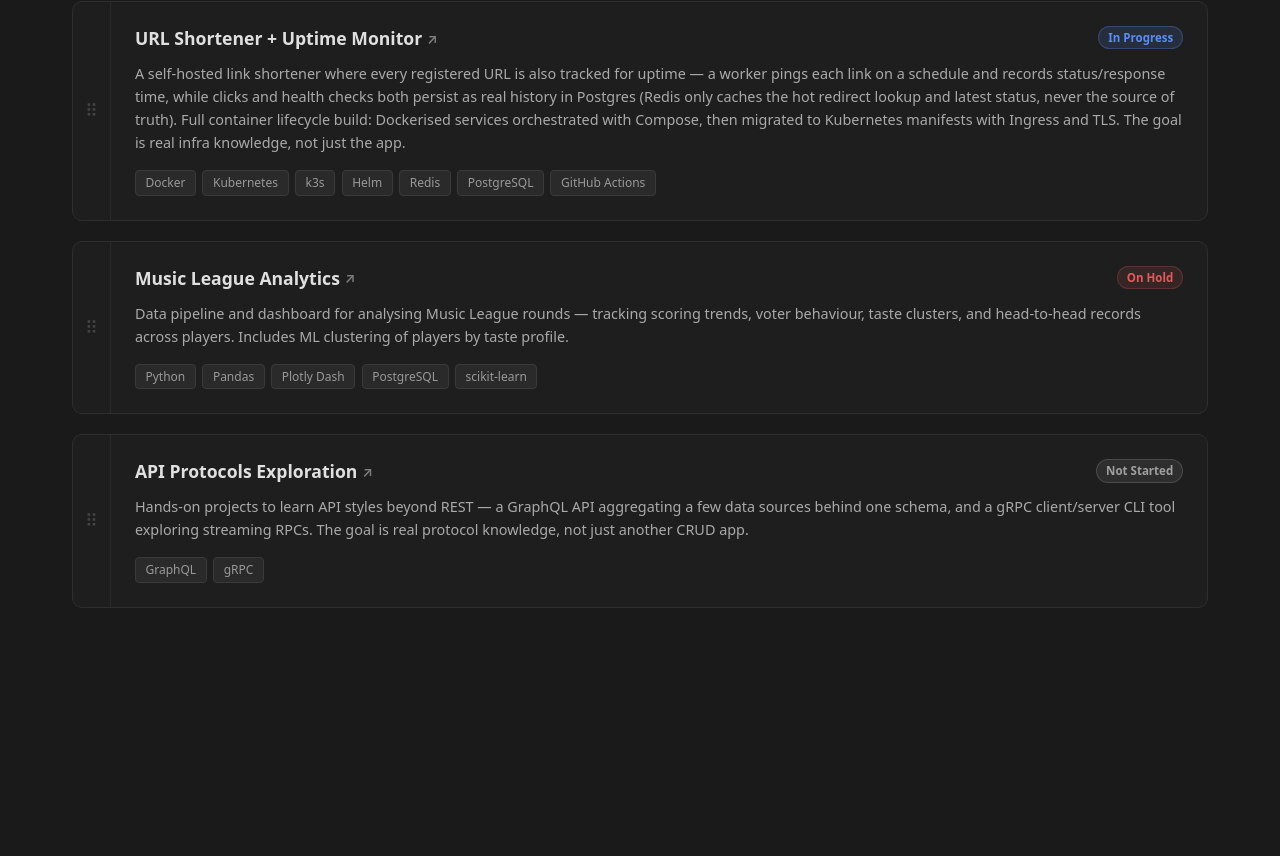
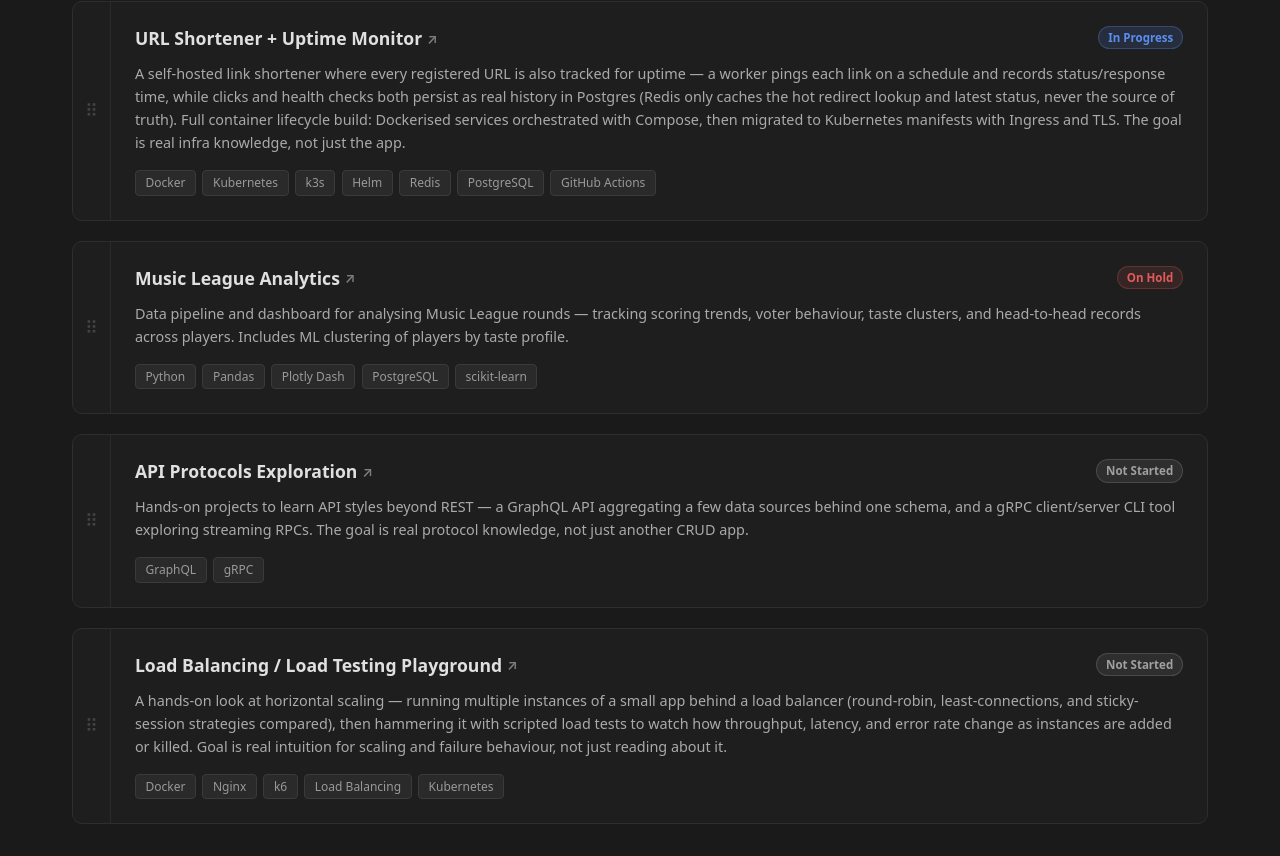
Before and after one commit to khylecalimlim/personal_website, an Angular app in the folder my-website-Angular/: page /projects in a window 1280 px wide. Shown: the part 599-1455 px from the top of the page. Before the commit the page ends 1239 px from the top, so only its background shows below. Built offline with nearby package versions, Linux system fonts and the light colour scheme; a web font is replaced by a local one.

Commit message:
Add Load Balancing / Load Testing Playground project card

```diff
--- a/my-website-Angular/src/app/projects/projects.component.ts
+++ b/my-website-Angular/src/app/projects/projects.component.ts
@@ -63,6 +63,14 @@ export class ProjectsComponent implements OnInit {
       statusLabel: 'Not Started',
       description: 'Hands-on projects to learn API styles beyond REST — a GraphQL API aggregating a few data sources behind one schema, and a gRPC client/server CLI tool exploring streaming RPCs. The goal is real protocol knowledge, not just another CRUD app.',
       tags: ['GraphQL', 'gRPC']
+    },
+    {
+      title: 'Load Balancing / Load Testing Playground',
+      href: '#',
+      status: 'not-started',
+      statusLabel: 'Not Started',
+      description: 'A hands-on look at horizontal scaling — running multiple instances of a small app behind a load balancer (round-robin, least-connections, and sticky-session strategies compared), then hammering it with scripted load tests to watch how throughput, latency, and error rate change as instances are added or killed. Goal is real intuition for scaling and failure behaviour, not just reading about it.',
+      tags: ['Docker', 'Nginx', 'k6', 'Load Balancing', 'Kubernetes']
     }
   ];
 
```
